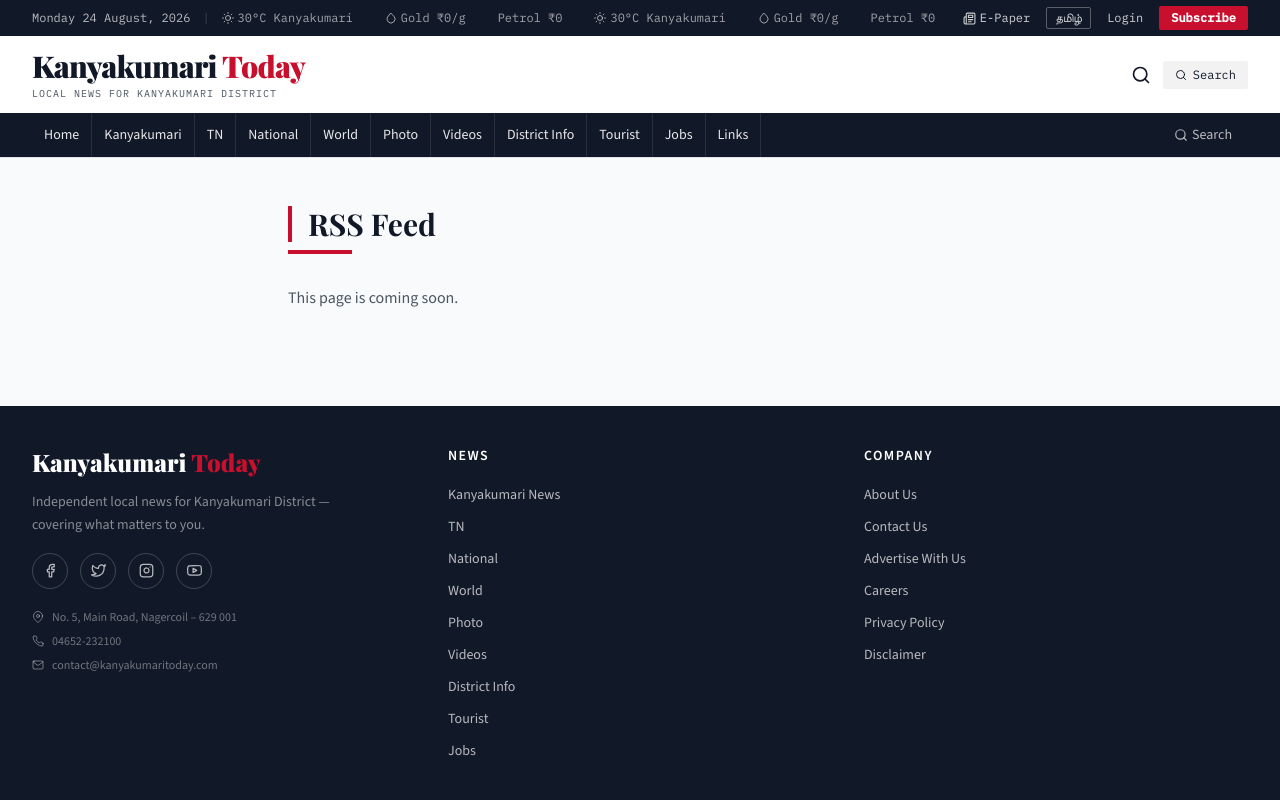
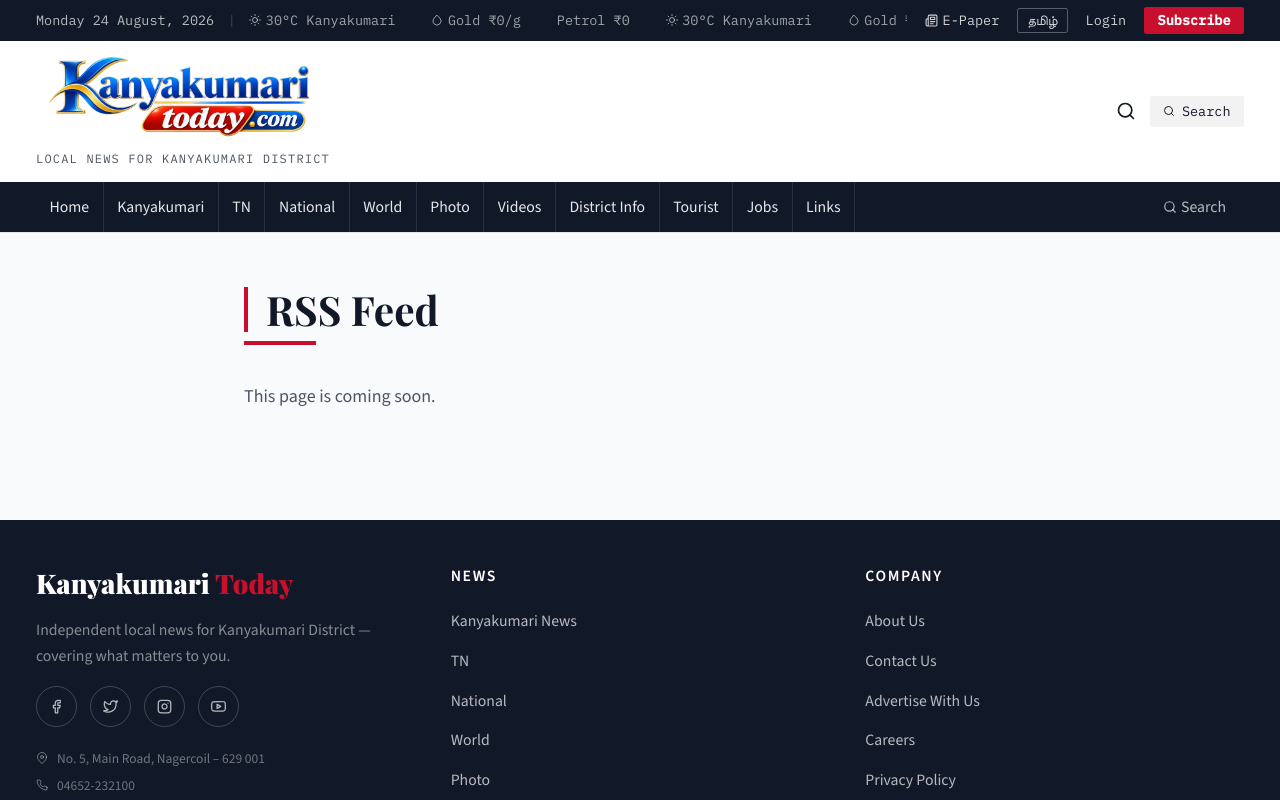
Before and after one commit to Techfrenz-Tech-Solutions/kanyakumari-news-frontend, a React (Vite) app: page /rss in a window 1280 px wide. Shown: the top 800 px of the page. Built offline with nearby package versions, Linux system fonts and the light colour scheme.

Commit message:
updated code

```diff
--- a/src/components/layout/Footer.jsx
+++ b/src/components/layout/Footer.jsx
@@ -54,7 +54,7 @@
           <div className="mt-5 space-y-2 text-xs text-white/40">
             <p className="flex items-start gap-2"><FiMapPin size={12} className="shrink-0 mt-0.5" /> No. 5, Main Road, Nagercoil – 629 001</p>
             <p className="flex items-center gap-2"><FiPhone size={12} /> 04652-232100</p>
-            <p className="flex items-center gap-2"><FiMail size={12} /> contact@kanyakumaritoday.com</p>
+            <p className="flex items-center gap-2"><FiMail size={12} /> kanyakumaritoday2026@gmail.com</p>
           </div>
         </div>
 
--- a/src/components/layout/Header.jsx
+++ b/src/components/layout/Header.jsx
@@ -90,11 +90,15 @@
           <FiMenu size={24} />
         </button>
 
-        <Link to="/" className="flex flex-col items-start">
-          <span className="font-display text-2xl md:text-3xl font-black tracking-tight text-ink dark:text-white leading-none">
-            Kanyakumari <span className="text-primary">Today</span>
-          </span>
-          <span className="text-[10px] font-mono tracking-widest uppercase text-ink-soft dark:text-white/50 mt-0.5 hidden sm:block">
+        <Link to="/" className="flex flex-col items-center gap-1">
+          {/* Logo image */}
+          <img
+            src="/logo.png"
+            alt="Kanyakumari Today"
+            className="h-15 md:h-20  w-auto object-contain"
+          />
+          {/* Tagline directly below the logo */}
+          <span className="text-[12px] font-mono tracking-widest uppercase text-ink-soft dark:text-white/50 hidden sm:block text-center whitespace-nowrap">
             {t.tagline}
           </span>
         </Link>
@@ -182,13 +186,11 @@
               transition={{ type: 'tween', duration: 0.25 }}
               className="fixed top-0 left-0 bottom-0 w-72 bg-white dark:bg-surface-darkcard z-50 p-5 overflow-y-auto lg:hidden"
             >
-              <div className="flex items-center justify-between mb-6">
+              <div className="flex items-center gap-2 mb-6">
+                <img src="/logo.png" alt="Kanyakumari Today" className="h-9 w-auto object-contain" />
                 <span className="font-display text-lg font-bold">
                   Kanyakumari <span className="text-primary">Today</span>
                 </span>
-                <button onClick={() => setMenuOpen(false)} aria-label="Close menu">
-                  <FiX size={22} />
-                </button>
               </div>
               {MOBILE_GROUPS.map((group) => (
                 <div key={group.title} className="mb-5">
--- a/src/index.css
+++ b/src/index.css
@@ -5,9 +5,14 @@
 @layer base {
   html {
     scroll-behavior: smooth;
+    /* Base font size — 18px instead of the browser default 16px.
+       All Tailwind rem-based utilities (text-sm, text-base, etc.) scale up proportionally. */
+    font-size: 18px;
   }
   body {
     @apply bg-surface text-ink font-body antialiased transition-colors duration-300;
+    /* Comfortable line-height for Tamil + English at larger size */
+    line-height: 1.7;
   }
   html.dark body {
     @apply bg-surface-dark text-ink-invert;
@@ -35,10 +40,10 @@
 
 @layer components {
   .eyebrow {
-    @apply font-mono text-[11px] tracking-[0.18em] uppercase text-primary font-medium;
+    @apply font-mono text-[12px] tracking-[0.18em] uppercase text-primary font-medium;
   }
   .section-title {
-    @apply font-display text-2xl md:text-3xl font-bold text-ink dark:text-white relative pl-4 border-l-4 border-primary;
+    @apply font-display text-3xl md:text-4xl font-bold text-ink dark:text-white relative pl-4 border-l-4 border-primary;
   }
   .card-surface {
     @apply bg-surface-card dark:bg-surface-darkcard rounded-md shadow-sm hover:shadow-md transition-shadow duration-300 border border-black/5 dark:border-white/5;
```
Also changed, not shown: public/logo.png (added), src/Image/WhatsApp_Image_2026-08-24_at_2.52.11_PM-removebg-preview.png (added).
